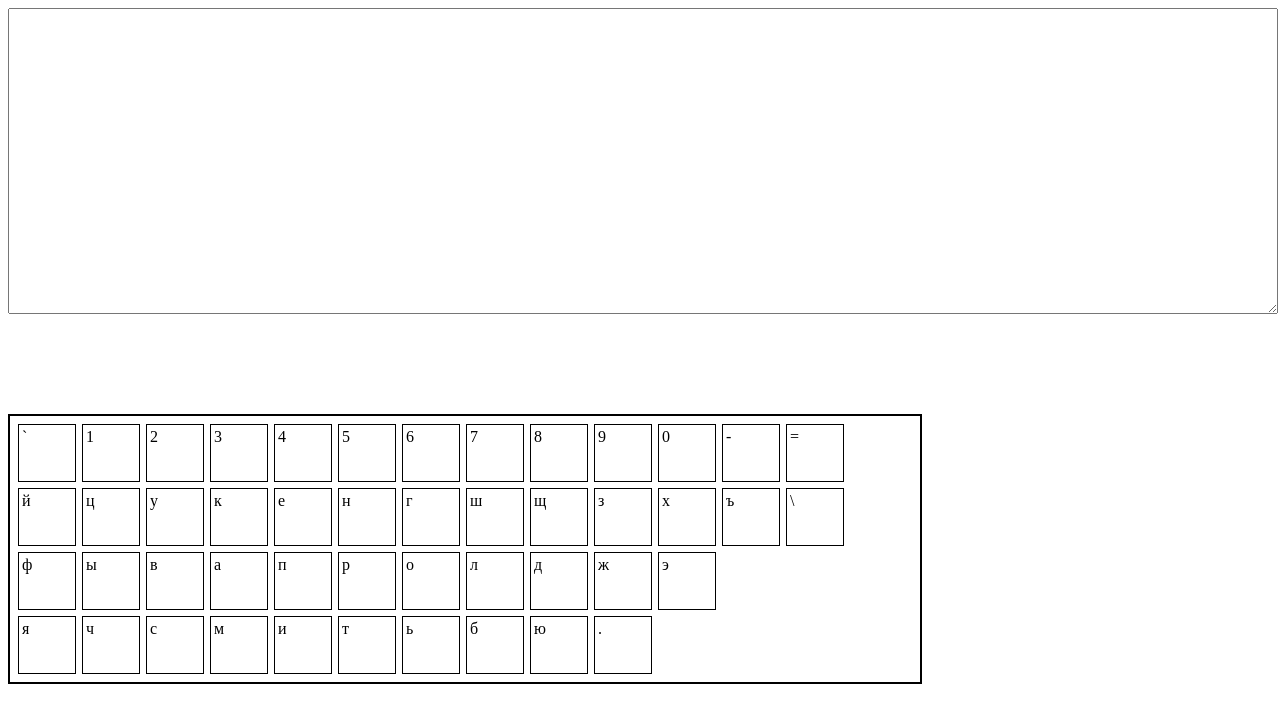
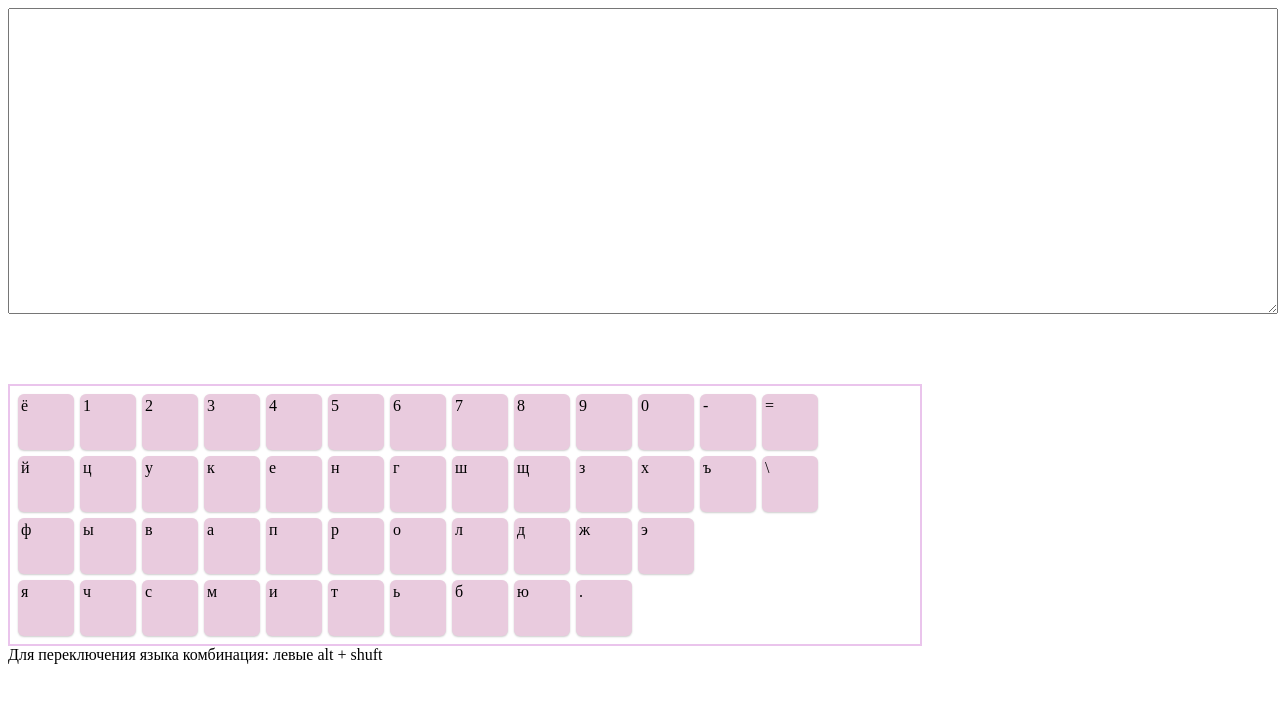
Before and after one commit to sailoksis/virtual-keyboard, a website: page index.html in a window 1280 px wide. Drawn offline with Linux system fonts and the light colour scheme.

Commit message:
feat: add styles for keyboard, add eng and ru
Add new div alt + shuft
Add new obg
Add switch between ru and eng languages use alt + shuft

```diff
--- a/script.js
+++ b/script.js
@@ -6,28 +6,34 @@ textareaDiv.classList.add('main__textarea');
 
 const keyboardDiv = document.createElement('div');
 keyboardDiv.id = 'keyboard';
-containerDiv.append(textareaDiv, keyboardDiv);
+
+const textDiv = document.createElement('div');
+textDiv.id = 'main__text';
+textDiv.textContent = 'Для переключения языка комбинация: левыe alt + shuft';
+
+containerDiv.append(textareaDiv, keyboardDiv, textDiv);
 document.body.append(containerDiv);
 
 
-const keyboard = [96, 49, 50, 51, 52, 53, 54, 55, 56, 57, 48, 45, 61, 1081, 1094, 1091, 1082, 1077, 1085, 1075, 1096, 1097, 1079, 1093, 1098, 92, 1092, 1099, 1074, 1072, 1087, 1088, 1086, 1083, 1076, 1078, 1101, 1103, 1095, 1089, 1084, 1080, 1090, 1100, 1073, 1102, 46];
+const keyboard = {
+  ru: [1105, 49, 50, 51, 52, 53, 54, 55, 56, 57, 48, 45, 61, 1081, 1094, 1091, 1082, 1077, 1085, 1075, 1096, 1097, 1079, 1093, 1098, 92, 1092, 1099, 1074, 1072, 1087, 1088, 1086, 1083, 1076, 1078, 1101, 1103, 1095, 1089, 1084, 1080, 1090, 1100, 1073, 1102, 46],
+  eng: [96, 49, 50, 51, 52, 53, 54, 55, 56, 57, 48, 45, 61, 113, 119, 101, 114, 116, 121, 117, 105, 111, 112, 91, 93, 92, 97, 115, 100, 102, 103, 104, 106, 107, 108, 59, 39, 122, 120, 99, 118, 98, 110, 109, 44, 46, 47, 32]
+};
 
 function init() {
   let out = '';
-  for (let i = 0; i < keyboard.length; i++) {
+  for (let i = 0; i < keyboard.ru.length; i++) {
     if (i == 13 || i == 26 || i == 37) {
       out += '<div class="clearfix"></div>';
     }
 
-    out += `<div class='buttons' data='${keyboard[i]}' >${String.fromCharCode(keyboard[i])}</div>`;
+    out += `<div class='buttons' data='${keyboard.ru[i]}' >${String.fromCharCode(keyboard.ru[i])}</div>`;
   }
-  document.querySelector('#keyboard').innerHTML = out;
-}
+  document.querySelector('#keyboard').innerHTML = out;};
 
 init();
 
 document.addEventListener('keydown', function (event) {
-
   const button = document.querySelector(
     `#keyboard .buttons[data="${event.key.charCodeAt(0)}"]`);
 
@@ -40,6 +46,23 @@ document.addEventListener('keydown', function (event) {
   textarea.value += event.key;
 });
 
+let currentLayout = 'ru';
+document.addEventListener('keydown', function (event) {
+  if (event.altKey && event.shiftKey) {
+    currentLayout = currentLayout === 'ru' ? 'eng' : 'ru';
+    let out = '';
+    const langLayout = keyboard[currentLayout];
+    for (let i = 0; i < langLayout.length; i++) {
+      if (i == 13 || i == 26 || i == 37) {
+        out += '<div class="clearfix"></div>';
+      }
+      out += `<div class='buttons' data='${langLayout[i]}' >${String.fromCharCode(langLayout[i])}</div>`;
+    }
+    document.querySelector('#keyboard').innerHTML = out;
+  }
+});
+
+
 const textarea = document.querySelector('.main__textarea');
 const keyboardButtons = document.querySelectorAll('#keyboard .buttons');
 
--- a/style.css
+++ b/style.css
@@ -11,11 +11,11 @@
 
 #keyboard {
   display: block;
-  border: 2px solid black;
+  border: 2px solid rgba(224, 168, 228, 0.678);
   padding: 5px;
   justify-content: center;
   width: 900px;
-  margin-top: 100px;
+  margin-top: 70px;
 }
 
 #keyboard::after {
@@ -27,10 +27,19 @@
 .buttons {
   width: 50px;
   height: 50px;
-  border: 1px solid black;
+  border: none;
   margin: 3px;
   padding: 3px;
   float: left;
+  background-color: #e9cbde;
+  box-shadow: 0px 1px 2px rgba(0, 0, 0, 0.2);
+  border-radius: 6px;
+  transition: all 0.2s ease;
+}
+
+.buttons:hover {
+  background-color: #e79ae7;
+  box-shadow: 0px 10px 5px rgba(0, 0, 0, 0.3);
 }
 
 .clearfix {
@@ -40,5 +49,7 @@
 }
 
 .active {
-  background: red;
+  transform: translateY(2px);
+  box-shadow: inset 0px 5px 5px rgba(0, 0, 0, 0.3);
+  background-color: #e79ae7;
 }/*# sourceMappingURL=style.css.map */
```
